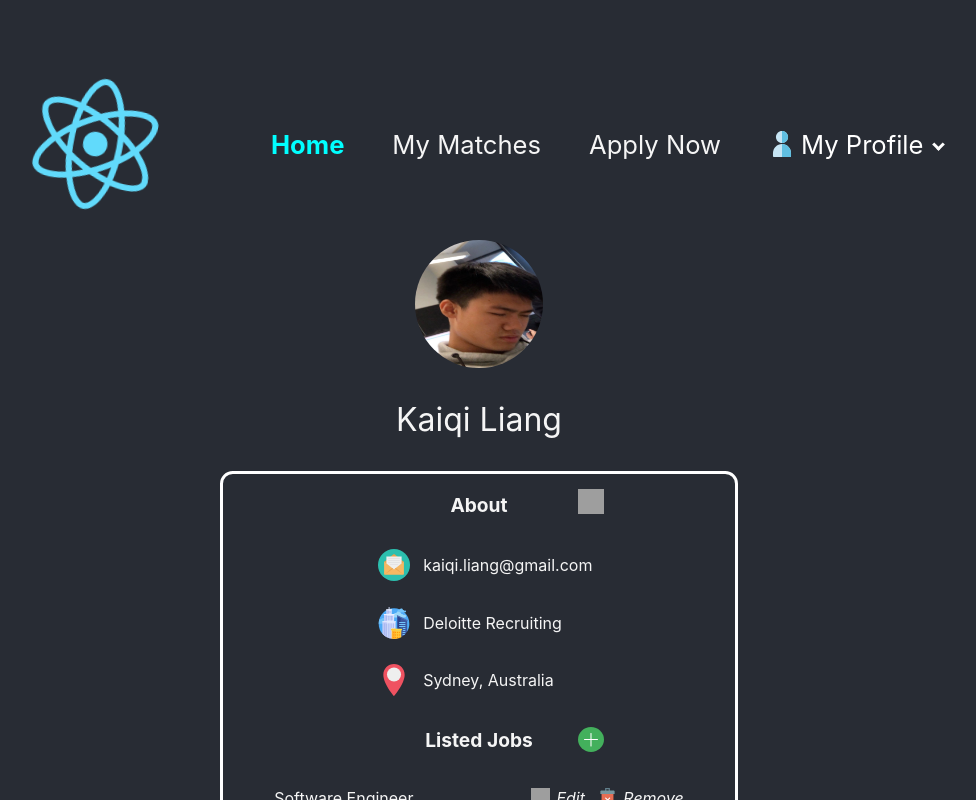
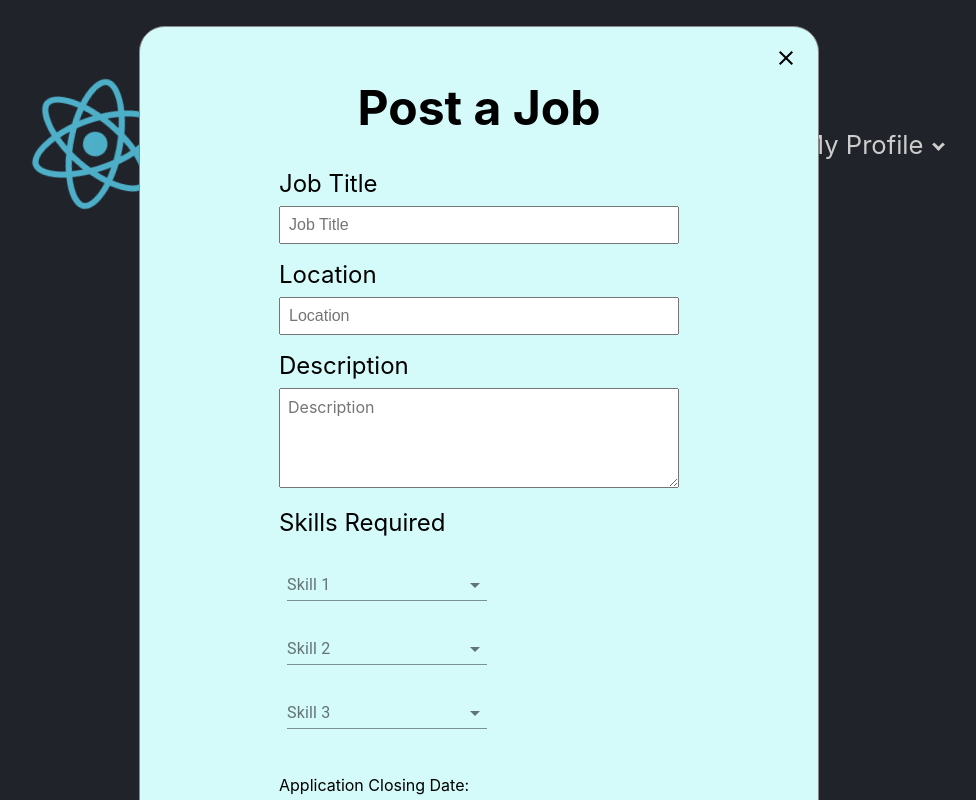
Before and after one commit to rwang301/COMP3900-Project, a React (Create React App) app in the folder frontend/: page /employer-profile in a window 1280 px wide. Shown: the top 800 px of the page, without its empty margins (161-1137 px from the left). Built offline with nearby package versions, Linux system fonts and the light colour scheme; grey boxes are pictures that could not be loaded.

Commit message:
employer job modal done

```diff
--- a/frontend/src/components/ApplicationModal.js
+++ b/frontend/src/components/ApplicationModal.js
@@ -2,8 +2,6 @@ import React from 'react';
 import styled from "styled-components";
 import CloseIcon from '@material-ui/icons/Close';
 import { Header, Form } from './Form';
-import Input from './Input';
-import JobRadios from './JobRadios';
 import DatePicker from "react-datepicker";
 import { makeStyles } from "@material-ui/core/styles";
 import InputLabel from "@material-ui/core/InputLabel";
--- a/frontend/src/components/PostJobModal.js
+++ b/frontend/src/components/PostJobModal.js
@@ -6,6 +6,11 @@ import Input from './Input';
 import JobRadios from './JobRadios';
 import DatePicker from "react-datepicker";
 import "react-datepicker/dist/react-datepicker.css";
+import { makeStyles } from "@material-ui/core/styles";
+import InputLabel from "@material-ui/core/InputLabel";
+import MenuItem from "@material-ui/core/MenuItem";
+import FormControl from "@material-ui/core/FormControl";
+import Select from "@material-ui/core/Select";
 
 const ModalContainer = styled.div`
   display: ${props => props.toShow ? 'block' : 'none'};
@@ -41,7 +46,7 @@ const CloseButton = styled(CloseIcon)`
 `;
 
 const DateText = styled.p`
-  margin-top: 0vw;
+  margin-top: 3vw;
 `;
 
 const DateContainer = styled(DatePicker)`
@@ -66,9 +71,29 @@ const Button = styled.button`
   }
 `;
 
+const Label = styled.label`
+  display: block;
+  margin-bottom: 1vmin;
+  font-size: 3vmin;
+`;
+
+const useStyles = makeStyles((theme) => ({
+  formControl: {
+    margin: theme.spacing(1),
+    minWidth: 200
+  },
+  selectEmpty: {
+    marginTop: theme.spacing(2)
+  }
+}));
+
 export default function PostJobModal({toShow, setShow, postJob}) {
+  const classes = useStyles();
   const [employmentType, setEmploymentType] = React.useState('part-time');
   const [jobTitle, setJobTitle] = React.useState('');
+  const [skillOne, setSkillOne] = React.useState('');
+  const [skillTwo, setSkillTwo] = React.useState('');
+  const [skillThree, setSkillThree] = React.useState('');
   const [location, setLocation] = React.useState('');
   const [description, setDescription] = React.useState('');
   const [closingDate, setClosingDate] = React.useState(new Date());
@@ -89,6 +114,18 @@ export default function PostJobModal({toShow, setShow, postJob}) {
     setEmploymentType(event.target.value);
   }
 
+  const handleSkillOneChange = (event) => {
+    setSkillOne(event.target.value);
+  };
+
+  const handleSkillTwoChange = (event) => {
+    setSkillTwo(event.target.value);
+  };
+
+  const handleSkillThreeChange = (event) => {
+    setSkillThree(event.target.value);
+  };
+
   return (
     <ModalContainer toShow={toShow}>
       <ModalContent>
@@ -101,13 +138,62 @@ export default function PostJobModal({toShow, setShow, postJob}) {
           <Input type="text" id="Job Title" handleChange={handleJobTitleChange}/>
           <Input type="text" id="Location" handleChange={handleLocationChange}/>
           <Input type="text" large={true} id="Description" handleChange={handleDescriptionChange}/>
+          <Label>Skills Required</Label>
+          <FormControl className={classes.formControl}>
+            <InputLabel id="demo-simple-select-label">Skill 1</InputLabel>
+              <Select
+                labelId="demo-simple-select-label"
+                id="demo-simple-select"
+                value={skillOne}
+                onChange={handleSkillOneChange}
+              >
+                <MenuItem value={'Reactjs'}>Reactjs</MenuItem>
+                <MenuItem value={'CSS'}>CSS</MenuItem>
+                <MenuItem value={'HTML'}>HTML</MenuItem>
+                <MenuItem value={'Operating Systems'}>Operating Systems</MenuItem>
+                <MenuItem value={'Assembly Language'}>Assembly Language</MenuItem>
+                <MenuItem value={'C Programming'}>C Programming</MenuItem>
+              </Select>
+          </FormControl>
+          <FormControl className={classes.formControl}>
+            <InputLabel id="demo-simple-select-label">Skill 2</InputLabel>
+              <Select
+                labelId="demo-simple-select-label"
+                id="demo-simple-select"
+                value={skillTwo}
+                onChange={handleSkillTwoChange}
+              >
+                <MenuItem value={'Reactjs'}>Reactjs</MenuItem>
+                <MenuItem value={'CSS'}>CSS</MenuItem>
+                <MenuItem value={'HTML'}>HTML</MenuItem>
+                <MenuItem value={'Operating Systems'}>Operating Systems</MenuItem>
+                <MenuItem value={'Assembly Language'}>Assembly Language</MenuItem>
+                <MenuItem value={'C Programming'}>C Programming</MenuItem>
+              </Select>
+          </FormControl>
+          <FormControl className={classes.formControl}>
+            <InputLabel id="demo-simple-select-label">Skill 3</InputLabel>
+              <Select
+                labelId="demo-simple-select-label"
+                id="demo-simple-select"
+                value={skillThree}
+                onChange={handleSkillThreeChange}
+              >
+                <MenuItem value={'Reactjs'}>Reactjs</MenuItem>
+                <MenuItem value={'CSS'}>CSS</MenuItem>
+                <MenuItem value={'HTML'}>HTML</MenuItem>
+                <MenuItem value={'Operating Systems'}>Operating Systems</MenuItem>
+                <MenuItem value={'Assembly Language'}>Assembly Language</MenuItem>
+                <MenuItem value={'C Programming'}>C Programming</MenuItem>
+              </Select>
+          </FormControl>
           <DateText>Application Closing Date:</DateText>
           <DateContainer selected={closingDate} onChange={date => {
             setClosingDate(date);
           }} />
           <JobRadios value={employmentType} onChangeHandler={handleTypeChange}/>
         </Form>
-        <Button onClick={() => postJob(jobTitle, location, description, closingDate, employmentType)}>Send</Button>
+        <Button onClick={() => postJob(jobTitle, location, description, skillOne, skillTwo, skillThree, closingDate, employmentType)}>Send</Button>
       </ModalContent>
     </ModalContainer>
   )
--- a/frontend/src/pages/EmployerProfilePage.js
+++ b/frontend/src/pages/EmployerProfilePage.js
@@ -90,16 +90,18 @@ const AboutRowContainer = styled.div`
 `;
 
 export default function EmployerProfilePage() {
-  const [postJobModal, setPostJobModal] = React.useState(false);
+  const [postJobModal, setPostJobModal] = React.useState(true);
 
-  const fetchData = async (jobTitle, location, description, closingDate, employmentType) => {
+  const fetchData = async (jobTitle, location, description, skillOne, skillTwo, skillThree, closingDate, employmentType) => {
     const data = {
       "job_title": jobTitle,
       "location": location,
       "description": description,
+      "skills": [skillOne, skillTwo, skillThree],
       "employment_type": employmentType,
       "closing_date": closingDate
     };
+    console.log(data, 'this is dataaaa!!')
     const options = {
       body: JSON.stringify(data),
       method: 'POST',
@@ -108,8 +110,8 @@ export default function EmployerProfilePage() {
         'token': localStorage.getItem('token')
       },
     };
-    const response = await fetch("http://localhost:8000/post/job", options);
-    console.log(response);
+    // const response = await fetch("http://localhost:8000/post/job", options);
+    // console.log(response);
   };
 
   return (
```
